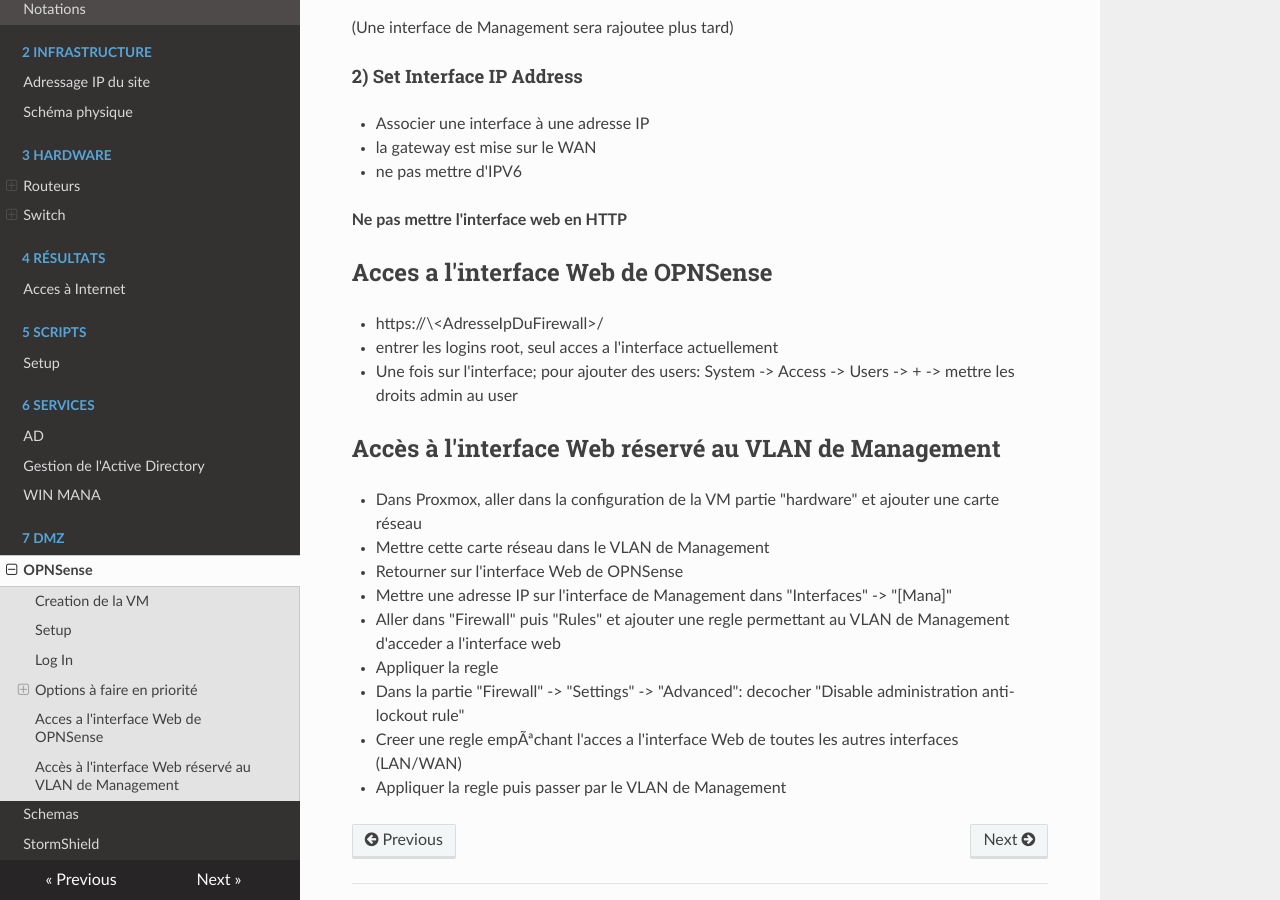
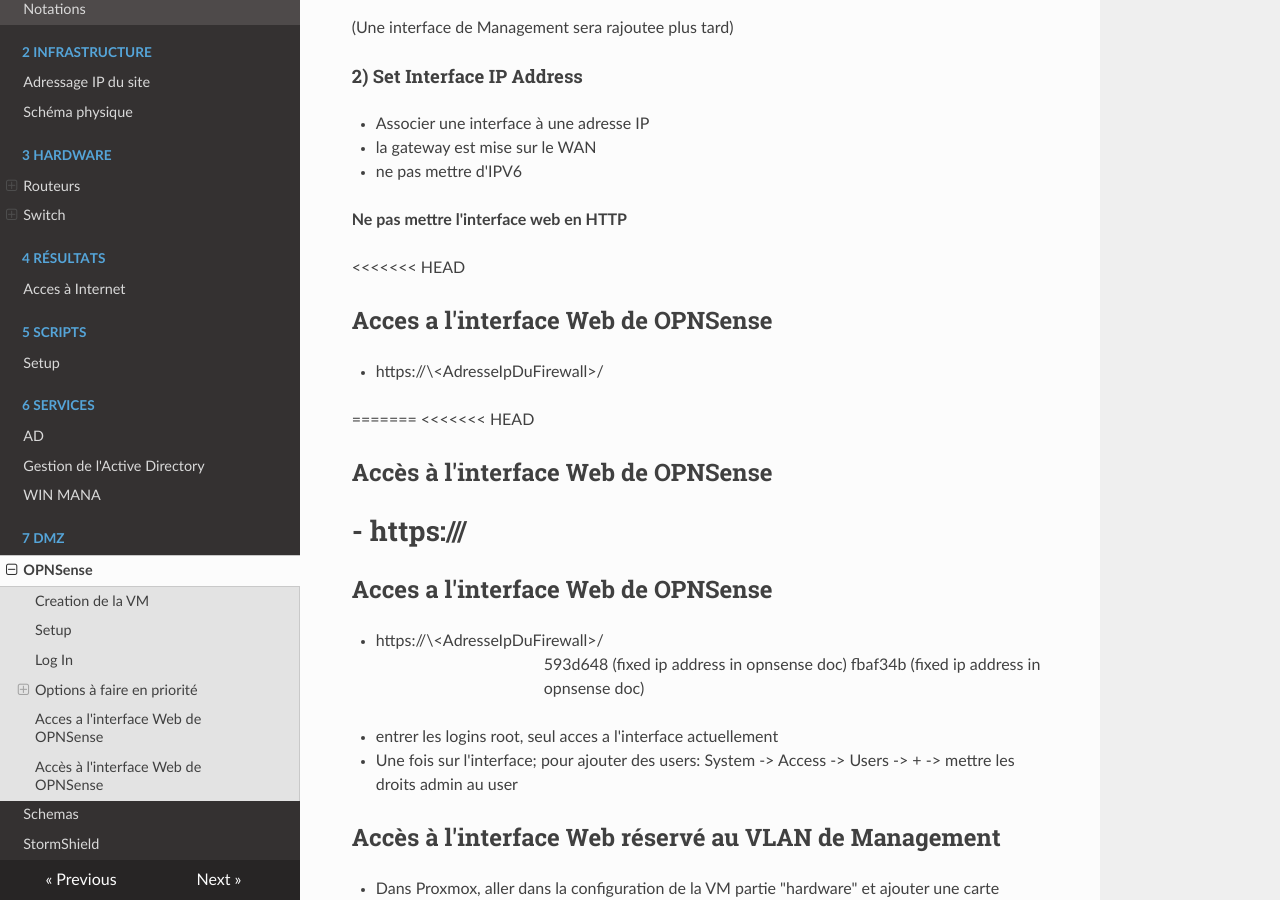
Before and after one commit to DSISportLudique/SportLudique2Doc, an MkDocs documentation site: the page built from docs/7 - DMZ/OPNSense.md, in a window 1280 px wide and 900 px high, scrolled down 896 px. Built offline with MkDocs 1.6.1, drawn with Linux system fonts in a browser that asks for light colours; nearby versions of some CDN libraries.

Commit message:
fixed ip address in opnsense doc

```diff
--- a/docs/7 - DMZ/OPNSense.md
+++ b/docs/7 - DMZ/OPNSense.md
@@ -31,10 +31,21 @@
 
 **Ne pas mettre l'interface web en HTTP**
 
+<<<<<<< HEAD
 ## Acces a l'interface Web de OPNSense
 
 - https://\<AdresseIpDuFirewall\>/
 
+=======
+<<<<<<< HEAD
+## Accès à l'interface Web de OPNSense
+- https://<AdresseIpDuFirewall>/
+=======
+## Acces a l'interface Web de OPNSense
+
+- https://\<AdresseIpDuFirewall\>/
+>>>>>>> 593d648 (fixed ip address in opnsense doc)
+>>>>>>> fbaf34b (fixed ip address in opnsense doc)
 - entrer les logins root, seul acces a l'interface actuellement
 - Une fois sur l'interface; pour ajouter des users: System -> Access -> Users -> + -> mettre les droits admin au user
 
```
